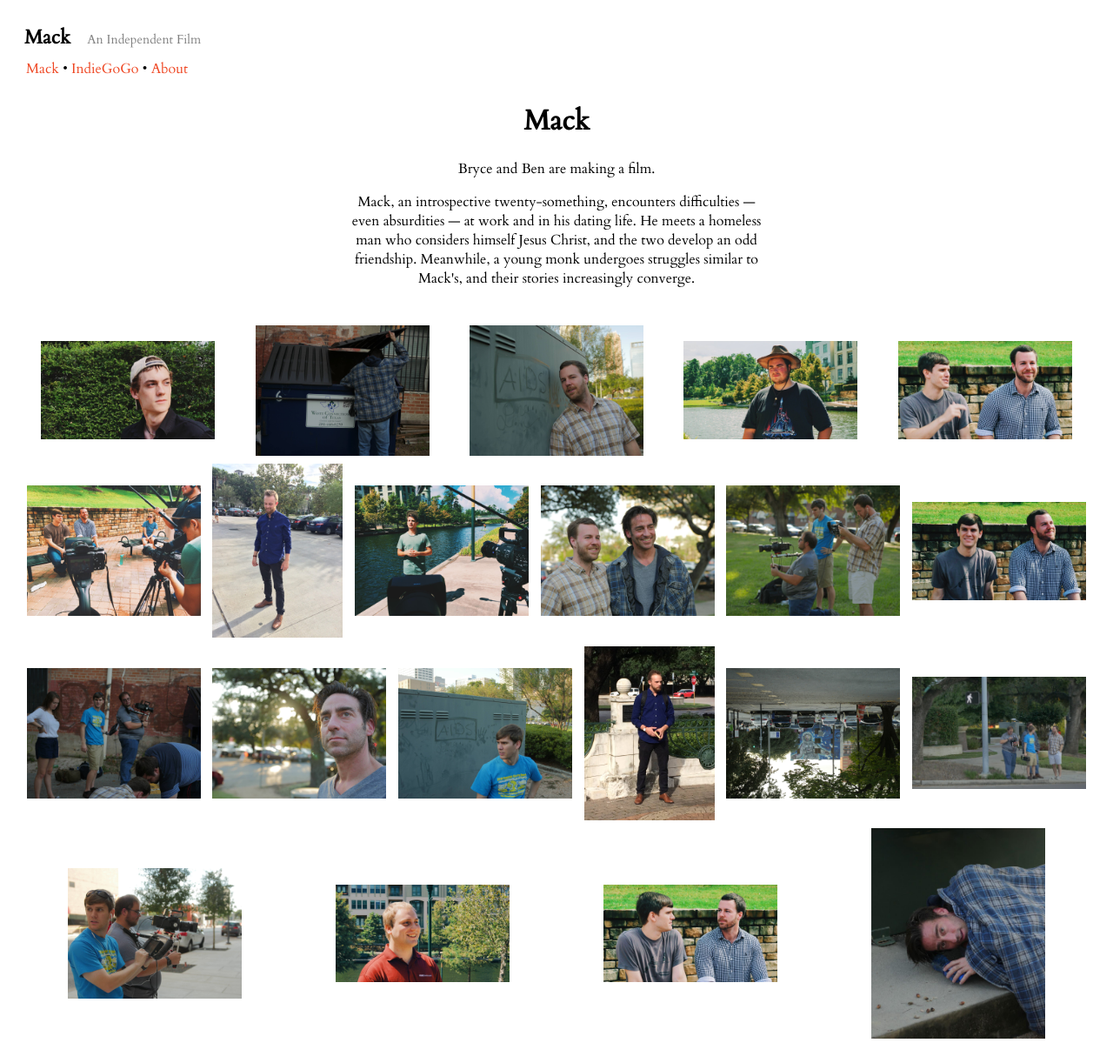
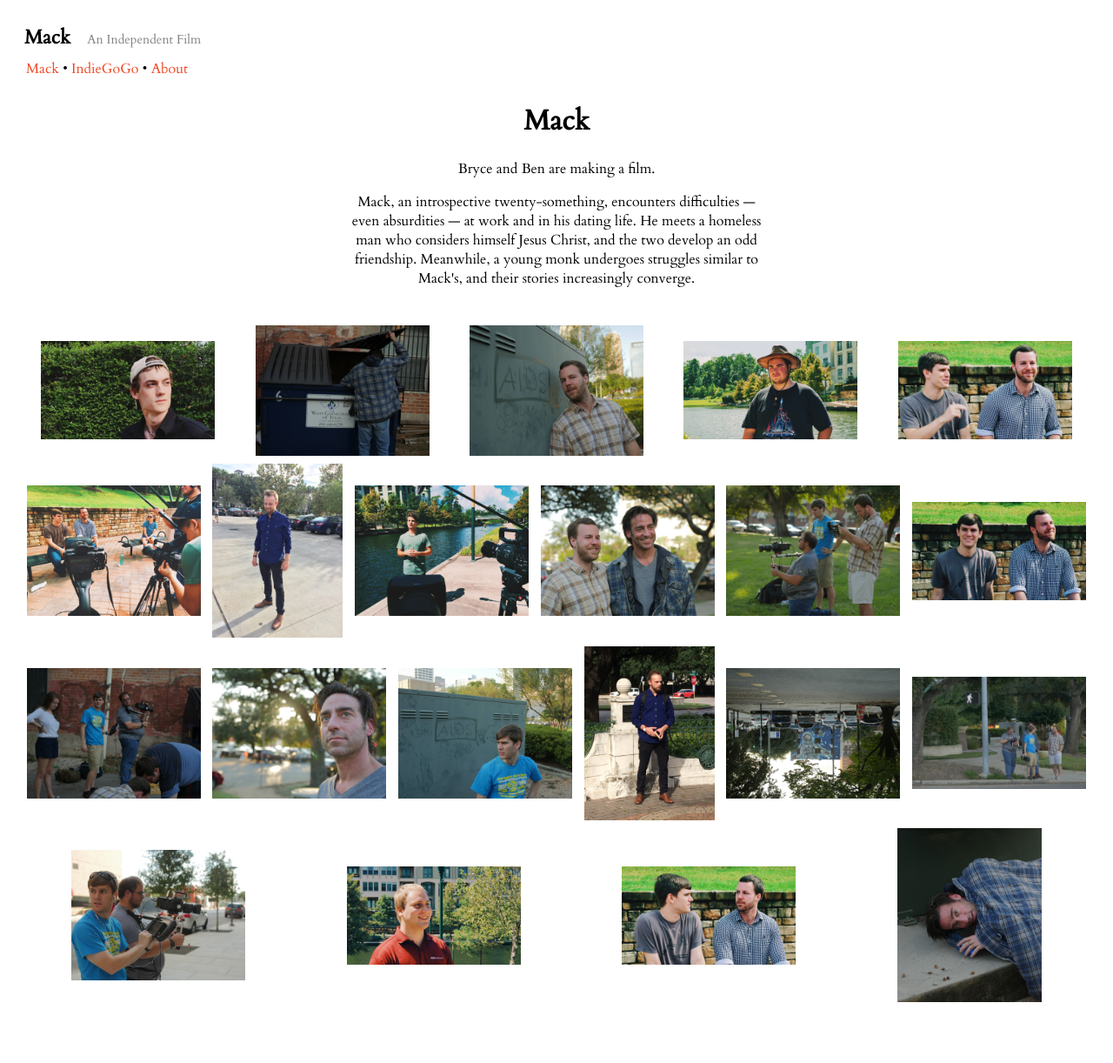
Before and after one commit to mackfilm/mackfilm, a Jekyll site: the page built from index.html, in a window 1280 px wide. Shown: the whole page at 87% size. Built offline with Jekyll 4.4.1, drawn with Linux system fonts in a browser that asks for light colours; after the commit the page ends 1181 px from its top, so only the background shows below that.

Commit message:
fixed a photo

```diff
--- a/index.html
+++ b/index.html
@@ -171,7 +171,7 @@ images:
     </div>
     <div>
       <a href="/images/mack_21.png" class="fluid-gallery">
-        <img src="/images/mack_21.png" alt="lorem ipsum" class='wide' />
+        <img src="/images/mack_21.png" alt="lorem ipsum" class='tall' />
       </a>
     </div>
   </div>
```
